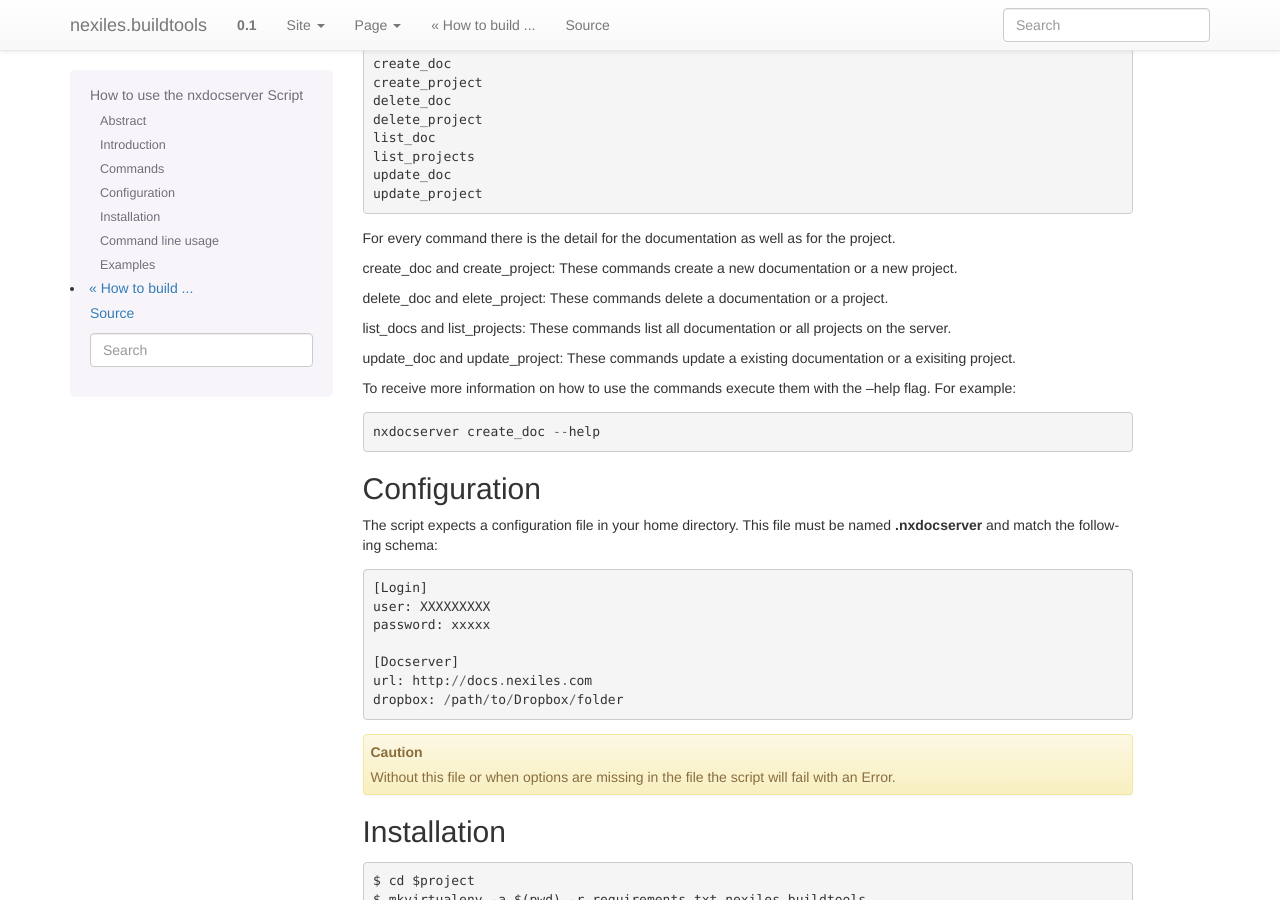
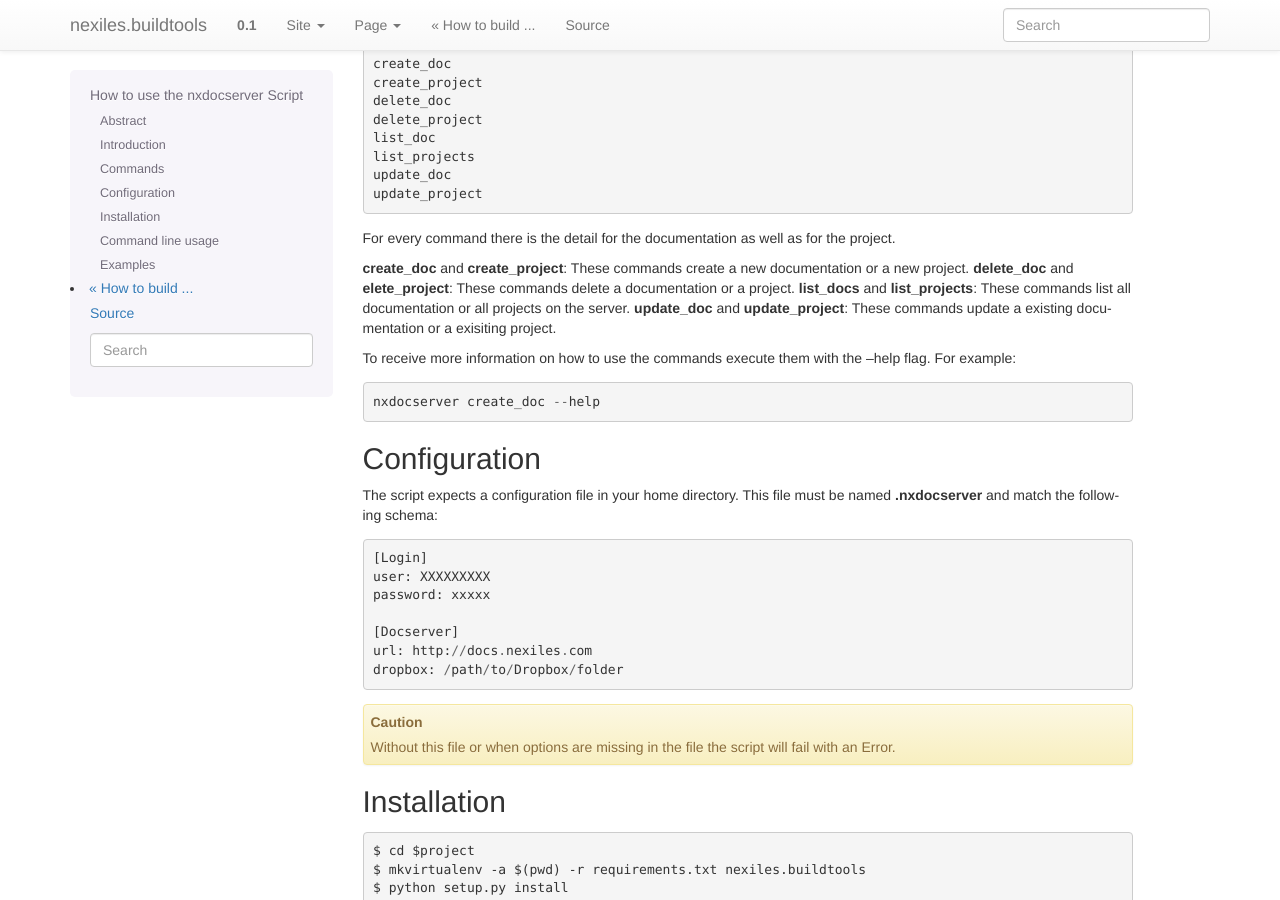
Before and after one commit to nexiles/nexiles.buildtools, a Sphinx documentation site: the page built from docs/nxdocserver.rst, in a window 1280 px wide and 900 px high, scrolled down 348 px. Built offline with Sphinx 7.4.7, drawn with Linux system fonts in a browser that asks for light colours; pages that are not in the unit, such as notebooks, are missing from menus.

Commit message:
changed doc

```diff
--- a/docs/nxdocserver.rst
+++ b/docs/nxdocserver.rst
@@ -32,15 +32,10 @@
 For every command there is the detail for the documentation as well as for the
 project.
 
-::
-
-create_doc and create_project: These commands create a new documentation or a new project.
-
-delete_doc and elete_project: These commands delete a documentation or a project.
-
-list_docs and list_projects: These commands list all documentation or all projects on the server.
-
-update_doc and update_project: These commands update a existing documentation or a exisiting project.
+**create_doc** and **create_project**: These commands create a new documentation or a new project.
+**delete_doc** and **elete_project**: These commands delete a documentation or a project.
+**list_docs** and **list_projects**: These commands list all documentation or all projects on the server.
+**update_doc** and **update_project**: These commands update a existing documentation or a exisiting project.
 
 To receive more information on how to use the commands execute them with the
 --help flag. For example::
```
